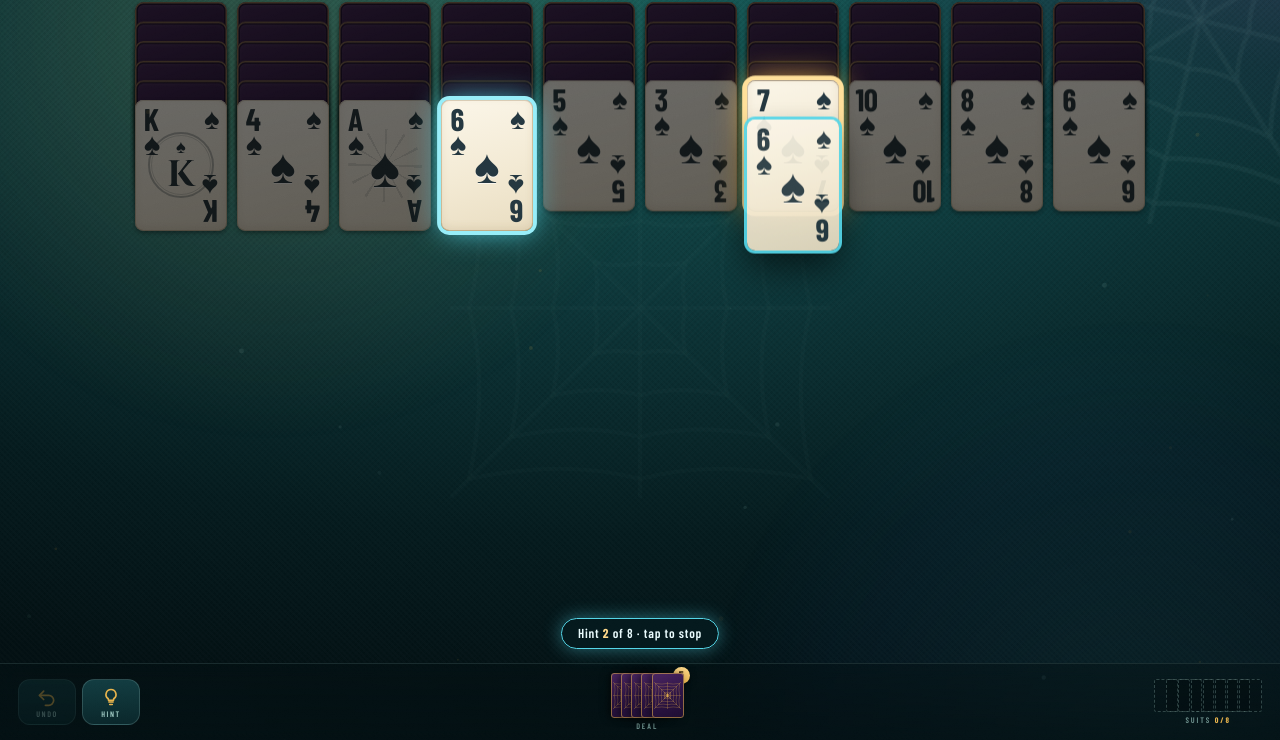
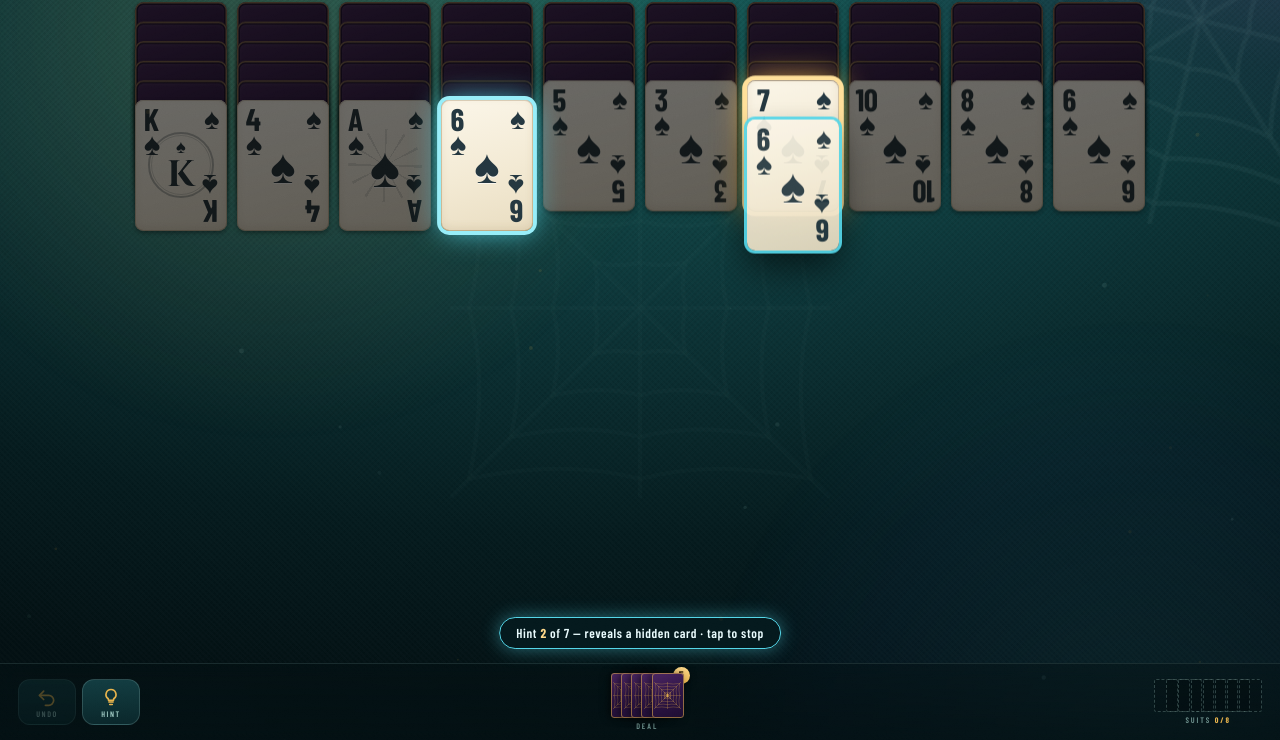
Before and after one commit to yasirhamza/spider-solitaire, a plain HTML site: page public/index.html in a window 1280 px wide. Both pictures are taken after a click on the button "HINT". Shown: the part 60-800 px from the top of the page. Drawn offline with nearby package versions, Linux system fonts and the light colour scheme.

Commit message:
Hints: strict definition of a useful move, with reasons and lookahead
Co-Authored-By: Claude Opus 5.5 <noreply@anthropic.com>
Claude-Session: https://claude.ai/code/session_01CRQSg1iVKTrrhP3CFWrEqB

```diff
--- a/public/index.html
+++ b/public/index.html
@@ -219,8 +219,9 @@ svg{display:block}
 .card.ghost.on{opacity:.93}
 .card.ghost .face{box-shadow:0 0 0 3px var(--cyan),0 18px 34px rgba(0,0,0,.6)}
 #hintPill{position:absolute;left:50%;bottom:10px;transform:translateX(-50%);z-index:3000;pointer-events:none;
-  padding:7px 16px;border-radius:999px;background:rgba(5,26,30,.94);border:1px solid var(--cyan);
-  color:#e9fbfd;font:600 13px/1.2 var(--cond,sans-serif);letter-spacing:.06em;white-space:nowrap;
+  padding:7px 16px;border-radius:18px;background:rgba(5,26,30,.94);border:1px solid var(--cyan);
+  color:#e9fbfd;font:600 13px/1.25 var(--cond,sans-serif);letter-spacing:.05em;text-align:center;
+  width:max-content;max-width:calc(100% - 24px);
   box-shadow:0 0 18px rgba(84,214,232,.45);animation:fadein .2s}
 #hintPill b{color:var(--gold-hi)}
 .card.dragging{transition:none!important;cursor:grabbing}
@@ -1229,40 +1230,76 @@ function undo(){
   schedule(()=>{ if(!S.won&&!lock&&!anyMoves()) showStuck(); },600);
 }
 /* ---------- hints: rank every useful move, then animate each one ---------- */
-function allMoves(){
-  const out=[], seen=new Set();
+/* A move is USEFUL only if it makes real progress:
+   STRONG  - reveals a face-down card, or empties a column;
+   FIX     - re-homes a run that sits on an off-suit card onto its own suit;
+   anything else (plain stacking, off-suit shuffles, using an empty column) only counts
+   if it ENABLES a strong/fix move that wasn't possible before (1-move lookahead).
+   Never breaks a suited run; one best target per source run; undoing the last move
+   never counts. If nothing qualifies, the single best tidy-up move is offered. */
+function rawMoves(){
+  const out=[];
   for(let i=0;i<10;i++){
-    const a=S.cols[i]; let emptyDone=false;
+    const a=S.cols[i];
     for(let k=a.length-1;k>=0;k--){
       if(!movableFrom(i,k)) break;
-      const head=a[k], len=a.length-k, p=k>0?a[k-1]:null;
-      const sitsNatural=p&&p.up&&p.rank===head.rank+1;      // already on a legal card
-      const sitsSuited=sitsNatural&&p.suit===head.suit;      // already on its own suit
+      const head=a[k], p=k>0?a[k-1]:null;
+      const sitsSuited=p&&p.up&&p.rank===head.rank+1&&p.suit===head.suit;
+      if(sitsSuited) continue;                       // never break a suited run
       for(let j=0;j<10;j++){
         if(j===i) continue;
-        const t=S.cols[j]; let sc;
-        if(!t.length){
-          if(k===0||emptyDone||sitsSuited) continue;          // pointless / duplicate empty-column moves
-          sc=14;
-        }else{
-          const top=t[t.length-1];
-          if(top.rank!==head.rank+1) continue;
-          const suited=top.suit===head.suit;
-          if(sitsSuited) continue;                            // would break a suited run
-          if(sitsNatural&&!suited) continue;                  // sideways shuffle, gains nothing
-          sc=10+(suited?52:-4);
-        }
-        if(k>0){ if(!p.up) sc+=34; } else sc+=16;           // reveals a card / empties a column
-        if(S.lastMove&&S.lastMove.from===j&&S.lastMove.to===i&&S.lastMove.head===head.id) sc-=90;
-        sc+=len*1.5;
-        const key=i+':'+k+':'+(t.length?j:'e');
-        if(seen.has(key)) continue; seen.add(key);
-        if(!t.length) emptyDone=true;
-        out.push({from:i,i:k,to:j,sc});
+        const t=S.cols[j], top=t[t.length-1];
+        if(t.length?top.rank!==head.rank+1:k===0) continue;
+        if(S.lastMove&&S.lastMove.from===j&&S.lastMove.to===i&&S.lastMove.head===head.id) continue;
+        const reveals=!!p&&!p.up, empties=k===0&&t.length>0, suited=!!top&&top.suit===head.suit;
+        const fix=suited&&!!p&&p.up&&p.rank===head.rank+1;   // off-suit join -> suited join
+        out.push({from:i,i:k,to:j,head,len:a.length-k,reveals,empties,suited,fix,
+                  primary:reveals||empties||fix,toEmpty:!t.length});
       }
     }
   }
-  return out.sort((x,y)=>y.sc-x.sc);
+  return out;
+}
+const mvKey=m=>m.head.id+'>'+(S.cols[m.to].length?S.cols[m.to][S.cols[m.to].length-1].id:'e');
+function enables(m,before){
+  // play the move on the arrays, list progress moves, then undo
+  const src=S.cols[m.from], dst=S.cols[m.to], run=src.splice(m.i), saved=S.lastMove;
+  dst.push(...run); S.lastMove={from:m.from,to:m.to,head:m.head.id};
+  let gain=null;
+  for(const n of rawMoves()){
+    if(!n.primary||n.head===m.head) continue;
+    if(n.from===m.to&&n.i>=dst.length-run.length) continue;   // just moving the same run again
+    if(!before.has(mvKey(n))){ gain=n; break; }
+  }
+  dst.splice(dst.length-run.length); src.push(...run); S.lastMove=saved;
+  return gain;
+}
+const RN=r=>RANKS[r-1];
+function allMoves(){
+  const raw=rawMoves(), before=new Set(raw.filter(m=>m.primary).map(mvKey));
+  const best=new Map();
+  for(const m of raw){
+    let sc, why;
+    if(m.primary){
+      sc=(m.reveals?60:0)+(m.empties?45:0)+(m.fix?30:0)+(m.suited?12:0)+m.len*1.5-(m.toEmpty?25:0);
+      why=[m.reveals&&'reveals a hidden card',m.empties&&'empties a column',
+           m.fix&&'swaps an off-suit join for a same-suit one'].filter(Boolean).join(' · ');
+    }else{
+      const g=enables(m,before); if(!g) continue;
+      sc=20+(m.suited?10:0)+m.len-(m.toEmpty?20:0);
+      why=`frees a spot so ${RN(g.head.rank)}${GLYPH[g.head.suit]} can move → `+
+          (g.reveals?'reveals a hidden card':g.empties?'empties a column':'same-suit join');
+    }
+    const k=m.from+':'+m.i, cur=best.get(k);
+    if(!cur||sc>cur.sc) best.set(k,{from:m.from,i:m.i,to:m.to,sc,why});
+  }
+  const list=[...best.values()].sort((x,y)=>y.sc-x.sc);
+  if(!list.length){                                  // fallback: one best tidy-up move
+    const t=raw.filter(m=>!m.toEmpty).sort((x,y)=>(y.suited-x.suited)||(y.len-x.len))[0];
+    if(t) list.push({from:t.from,i:t.i,to:t.to,sc:0,
+      why:'no progress moves — best tidy-up'+(t.suited?' (same-suit stack)':'')});
+  }
+  return list;
 }
 let hintRun=null;
 function stopHint(){
@@ -1291,14 +1328,14 @@ function hint(){
     if(n>=steps.length){ stopHint(); return; }
     R.mark=null; clearMarks(); stockBtn.classList.remove('pulse');
     R.ghosts.forEach(g=>g.remove()); R.ghosts=[];
-    const st=steps[n], label=n===0&&steps.length>1?' · best first':'';
+    const st=steps[n], label='';
     if(st.deal){
       pill.innerHTML=`Hint <b>${n+1}</b> of ${steps.length} — deal a new row${label} · tap to stop`;
       stockBtn.classList.add('pulse');
       later(()=>play(n+1),STEP); return;
     }
     const m=st.m, src=S.cols[m.from], run=src.slice(m.i), t=S.cols[m.to];
-    pill.innerHTML=`Hint <b>${n+1}</b> of ${steps.length}${label} · tap to stop`;
+    pill.innerHTML=`Hint <b>${n+1}</b> of ${steps.length} — ${m.why}${label} · tap to stop`;
     R.mark=()=>{
       run.forEach(c=>c.el.classList.add('hint-src'));
       if(t.length) t[t.length-1].el.classList.add('hint-dst'); else slotEls[m.to].classList.add('hint-dst');
```
